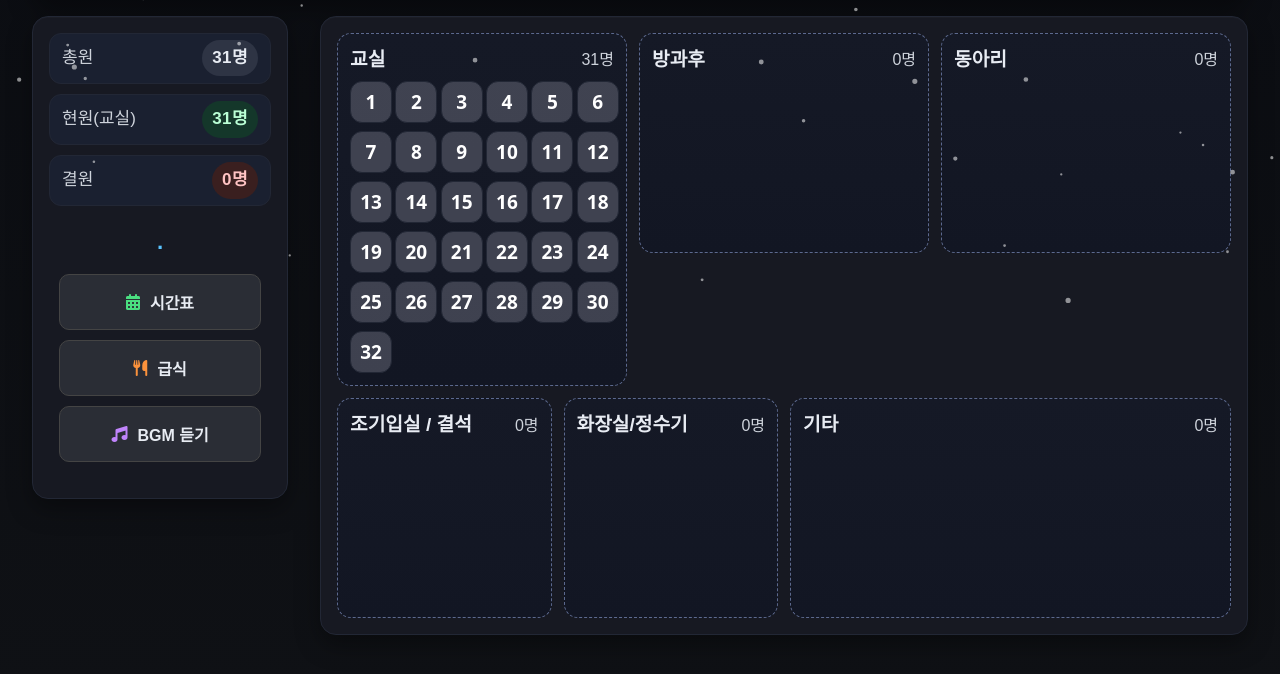
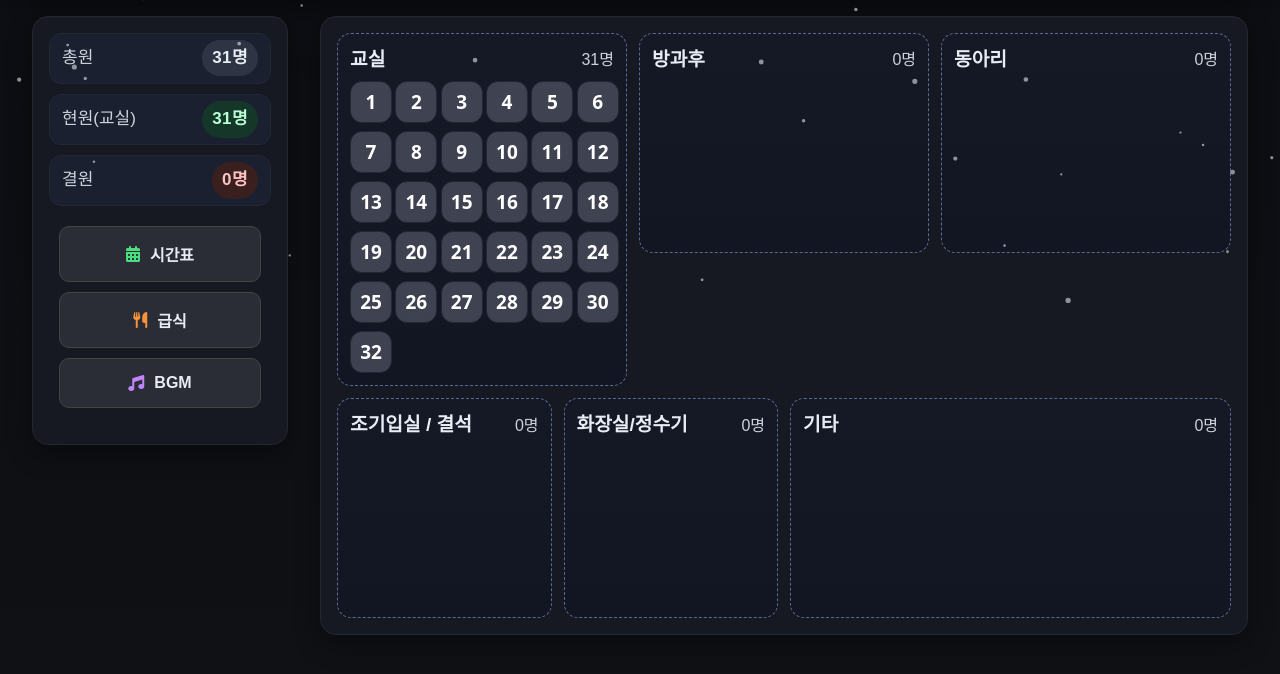
Before and after one commit to hoodstar-creator/testing, a plain HTML site: page index.html in a window 1280 px wide. Shown: the part 96-770 px from the top of the page. Drawn offline with Linux system fonts and the light colour scheme; no server answers; a web font is replaced by a local one.

Commit message:
Update index.html

```diff
--- a/index.html
+++ b/index.html
@@ -223,11 +223,11 @@
                 const div = document.createElement('div');
                 div.id = 'advanced-features-container';
                 div.innerHTML = `
-                    <span class="feature-title">.</span>
+                    <span class="feature-title"></span>
                     <div class="feature-grid">
                         <button class="feature-btn" onclick="alert('🚧 시간표 기능은 개발 중입니다!')"><i class="fas fa-calendar-alt" style="color:#4ade80"></i> 시간표</button>
                         <button class="feature-btn" onclick="alert('🚧 급식 기능은 개발 중입니다!')"><i class="fas fa-utensils" style="color:#fb923c"></i> 급식</button>
-                        <button class="feature-btn" onclick="openBgmModal()"><i class="fas fa-music" style="color:#c084fc"></i> BGM 듣기</button>
+                        <button class="feature-btn" onclick="openBgmModal()"><i class="fas fa-music" style="color:#c084fc"></i> BGM</button>
                     </div>
                 `;
                 const stats = aside.querySelector('div');
```
